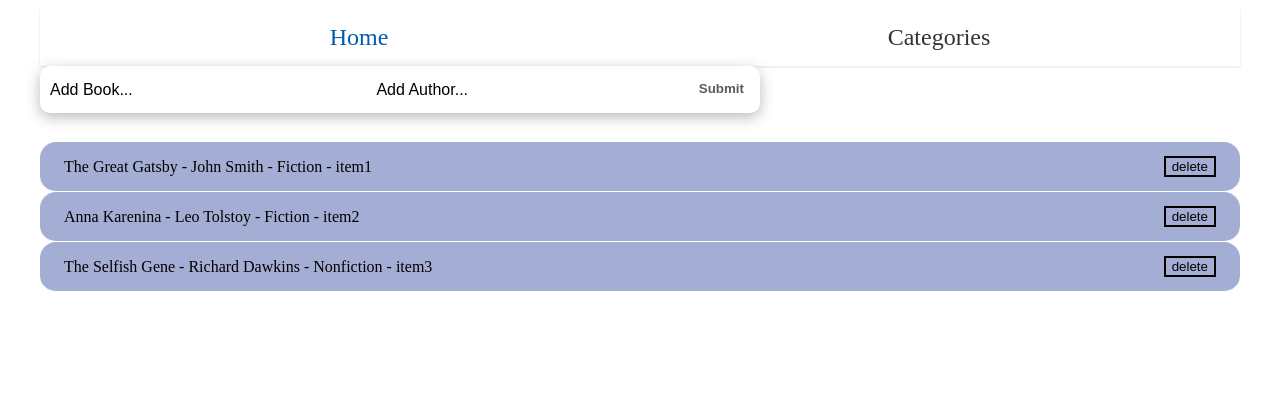
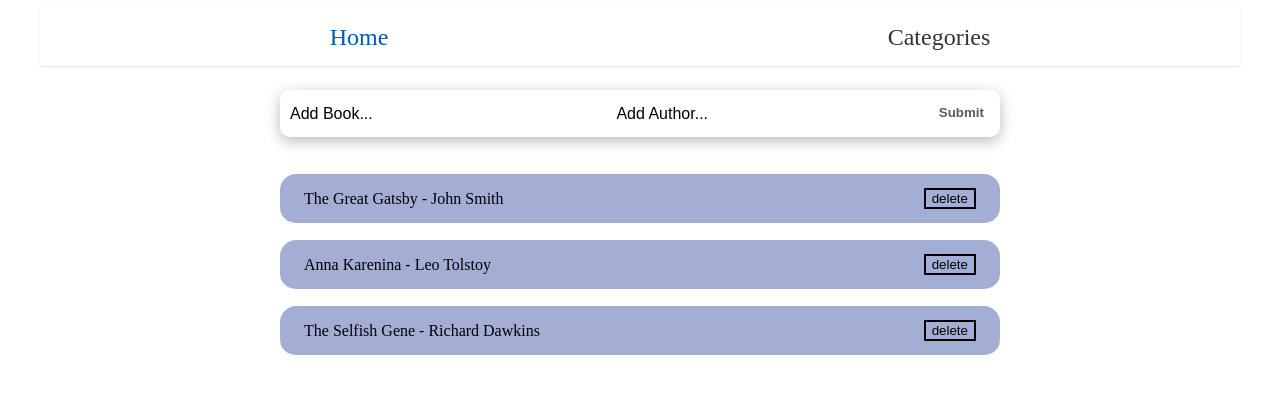
Before and after one commit to mdg0410/Bookstore_react, a React (Create React App) app: page / in a window 1280 px wide. Shown: the top 394 px of the page. Built offline with nearby package versions, Linux system fonts and the light colour scheme.

Commit message:
Add propTypes | Add styles | Remove BookList.js

```diff
--- a/src/Components/BookItem.jsx
+++ b/src/Components/BookItem.jsx
@@ -1,10 +1,9 @@
 import React from 'react';
+import PropTypes from 'prop-types';
 import { useDispatch } from 'react-redux';
 import { removeBook } from '../redux/books/booksSlice'
-
 import styles from '../Styles/BookItem.module.css'
 
-// eslint-disable-next-line react/prop-types
 export default function BookItem({item_id, title, author, category}) {
   const dispatch = useDispatch();
 
@@ -12,8 +11,15 @@ export default function BookItem({item_id, title, author, category}) {
     <li className={styles.item}>
       <div className={styles.content}>
         <button onClick={() => dispatch(removeBook({item_id}))}>delete</button>
-        {title} - {author} - {category} - {item_id}
+        {title} - {author}
       </div>
     </li>
   )
 }
+
+BookItem.propTypes = {
+  item_id: PropTypes.string.isRequired,
+  title: PropTypes.string.isRequired,
+  author: PropTypes.string.isRequired,
+  category: PropTypes.string.isRequired,
+};
--- a/src/Components/BookLogic.jsx
+++ b/src/Components/BookLogic.jsx
@@ -9,19 +9,18 @@ const container = {
   flexDirection: 'column',
   alignItems: 'center',
   padding: '3vh 0',
+  gap: '2vh'
 };
 
 export default function BookLogic() {
   const books = useSelector((state) => state.books);
 
   return (
-    <>
-    <InputTodo />
     <div style={container}>
+      <InputTodo />
       {books.map((book) => {
         return <BookItem key={book.item_id} {...book} />
       })}
     </div>
-    </>
   )
 }
--- a/src/Styles/BookItem.module.css
+++ b/src/Styles/BookItem.module.css
@@ -1,6 +1,6 @@
 .item {
   display: flex;
-  width: 100%;
+  width: 60%;
   font-size: 1rem;
   list-style-type: none;
   padding: 14px 0;
```
Also changed, not shown: src/Components/BookList.jsx (deleted, +0 -33 lines).
